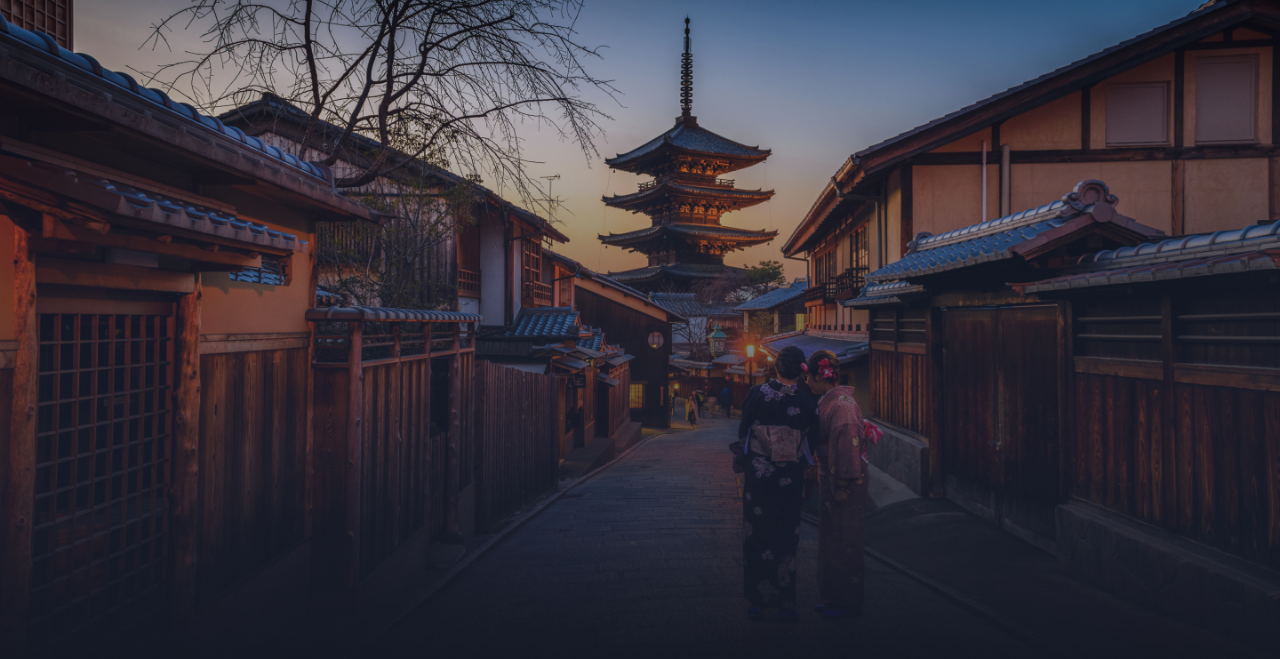
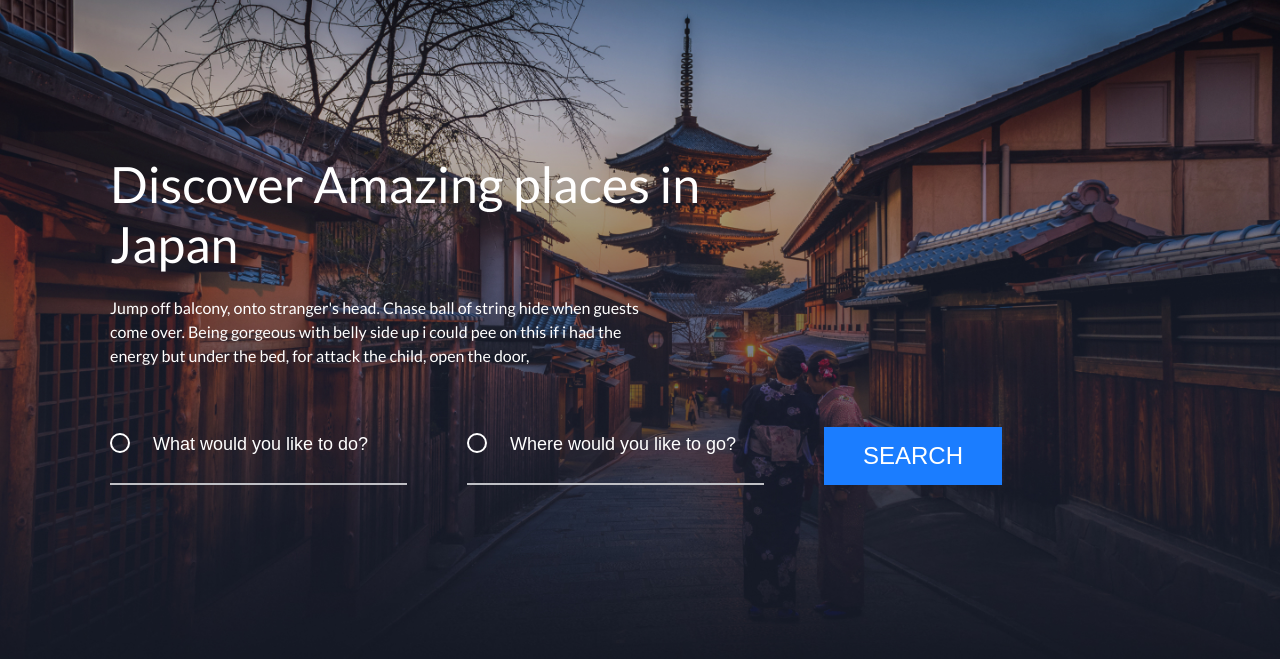
Before and after one commit to Zhuravlev-Andrey/-Figma-16.10.2022, a plain HTML site: page index.html in a window 1280 px wide. Shown: the part 109-768 px from the top of the page. Drawn offline with Linux system fonts and the light colour scheme.

Commit message:
feat: add header form

```diff
--- a/css/style.css
+++ b/css/style.css
@@ -456,9 +456,65 @@ body{
 /*Intro styles start*/
 
 .intro{
-  height: 100vh;
+  min-height: 100vh;
   background: url(../img/intro-bg.jpg) no-repeat center;
   background-size: cover;
+  padding-top: 263px;
 }
 
+.intro__title{
+  max-width: 619px;
+  font-weight: 500;
+  font-size: 50px;
+  line-height: 60px;
+  color: #FFFFFF;
+  margin-bottom: 22px;
+}
+
+.intro__subtitle{
+  max-width: 546px;
+  font-weight: 400;
+  font-size: 16px;
+  line-height: 24px;
+  color: #FFFFFF;
+  margin-bottom: 59px;
+}
+
+.search-form__info{
+  display: flex;
+  flex-wrap: wrap;
+}
+
+.search-form__field{
+  width: 297px;
+  background: transparent url(../img/svg/circle-ico.svg) no-repeat left 6px;
+  background-size: 20px;
+  border: 0;
+  border-bottom: 2px solid #BFC0C5;
+  margin-right: 60px;
+  padding-left: 43px;
+  padding-bottom: 22px;
+  font-weight: 500;
+  font-size: 18px;
+  color: #FFF;
+}
+
+.search-form__field::placeholder{
+  font-weight: 500;
+  font-size: 18px;
+  color: #FFF;
+}
+
+.search-form__submit{
+  padding: 15px 39px;
+  text-transform: uppercase;
+  font-weight: 500;
+  font-size: 24px;
+  color: #FFF;
+  background: #1B7DFF;
+  border: 0;
+}
+.search-form__submit:hover, .search-form__submit:focus, .search-form__submit:active{
+  background: #0f60cb;
+}
 /*Intro styles end*/
--- a/index.html
+++ b/index.html
@@ -39,7 +39,38 @@
       </div>
     </header>
     <main class="main">
-      <section class="intro"></section>
+      <section class="intro">
+        <div class="wrapper">
+          <h1 class="intro__title">Discover Amazing places in Japan</h1>
+          <p class="intro__subtitle">
+            Jump off balcony, onto stranger's head. Chase ball of string hide
+            when guests come over. Being gorgeous with belly side up i could pee
+            on this if i had the energy but under the bed, for attack the child,
+            open the door,
+          </p>
+          <form class="search-form">
+            <fieldset class="search-form__wrap">
+              <p class="search-form__info">
+                <input
+                  type="text"
+                  name="user-like-to-do"
+                  class="search-form__field"
+                  placeholder="What would you like to do?"
+                />
+                <input
+                  type="text"
+                  name="user-like-to-go"
+                  class="search-form__field"
+                  placeholder="Where would you like to go?"
+                />
+                <button type="submit" class="search-form__submit">
+                  search
+                </button>
+              </p>
+            </fieldset>
+          </form>
+        </div>
+      </section>
     </main>
   </body>
 </html>
```
Also changed, not shown: img/svg/circle-ico.svg (added).
